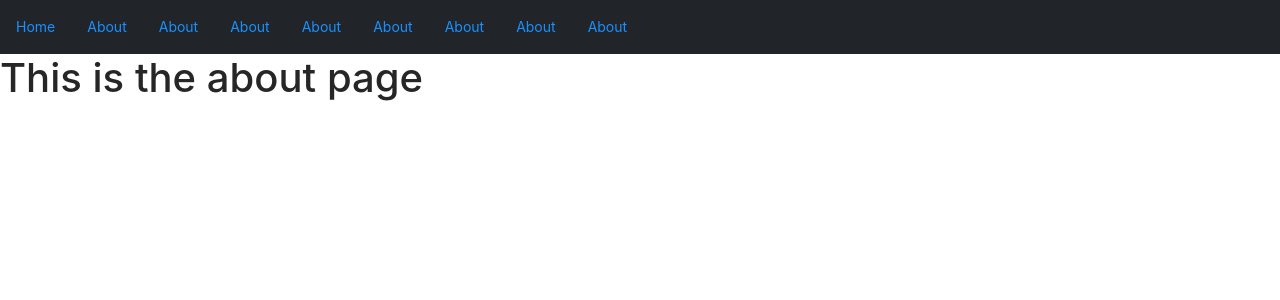
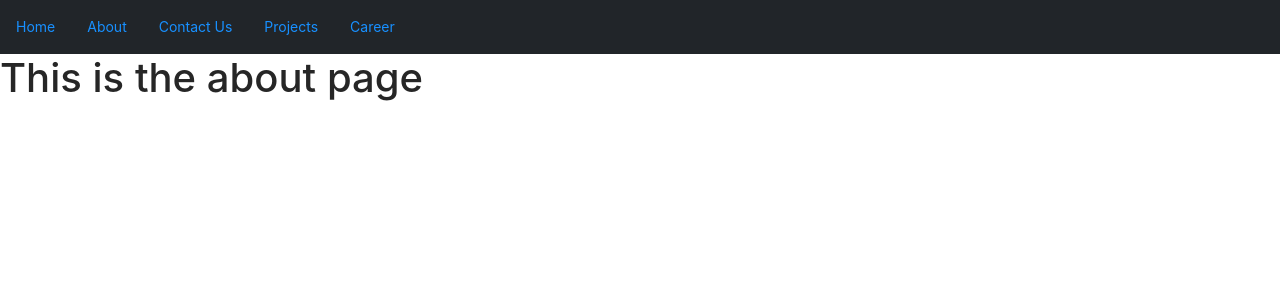
Before and after one commit to harshsingla/Demo, a React (Create React App) app: page /about in a window 1280 px wide. Shown: the top 300 px of the page. Built offline with nearby package versions, Linux system fonts and the light colour scheme.

Commit message:
Update index.js
Navigation menues changed

```diff
--- a/src/components/navbar/index.js
+++ b/src/components/navbar/index.js
@@ -3,7 +3,7 @@ import {Navbar, NavLink} from 'react-bootstrap'
 import {Link} from 'react-router-dom'
 
 
-const Index = (props) => {
+const Navmenue = (props) => {
     return (
         <div>
             <Navbar expand="lg" bg="dark" variant="dark">
@@ -16,29 +16,17 @@ const Index = (props) => {
                     <Link to="/about" >About</Link>
                 </NavLink>
                 <NavLink>
-                    <Link to="/about" >About</Link>
+                    <Link to="/contact" >Contact Us</Link>
                 </NavLink>
                 <NavLink>
-                    <Link to="/about" >About</Link>
+                    <Link to="/projects" >Projects</Link>
                 </NavLink>
                 <NavLink>
-                    <Link to="/about" >About</Link>
-                </NavLink>
-                <NavLink>
-                    <Link to="/about" >About</Link>
-                </NavLink>
-                <NavLink>
-                    <Link to="/about" >About</Link>
-                </NavLink>
-                <NavLink>
-                    <Link to="/about" >About</Link>
-                </NavLink>
-                <NavLink>
-                    <Link to="/about" >About</Link>
+                    <Link to="/career" >Career</Link>
                 </NavLink>
             </Navbar>
         </div>
     )
 }
 
-export default Index
+export default Navmenue
```
